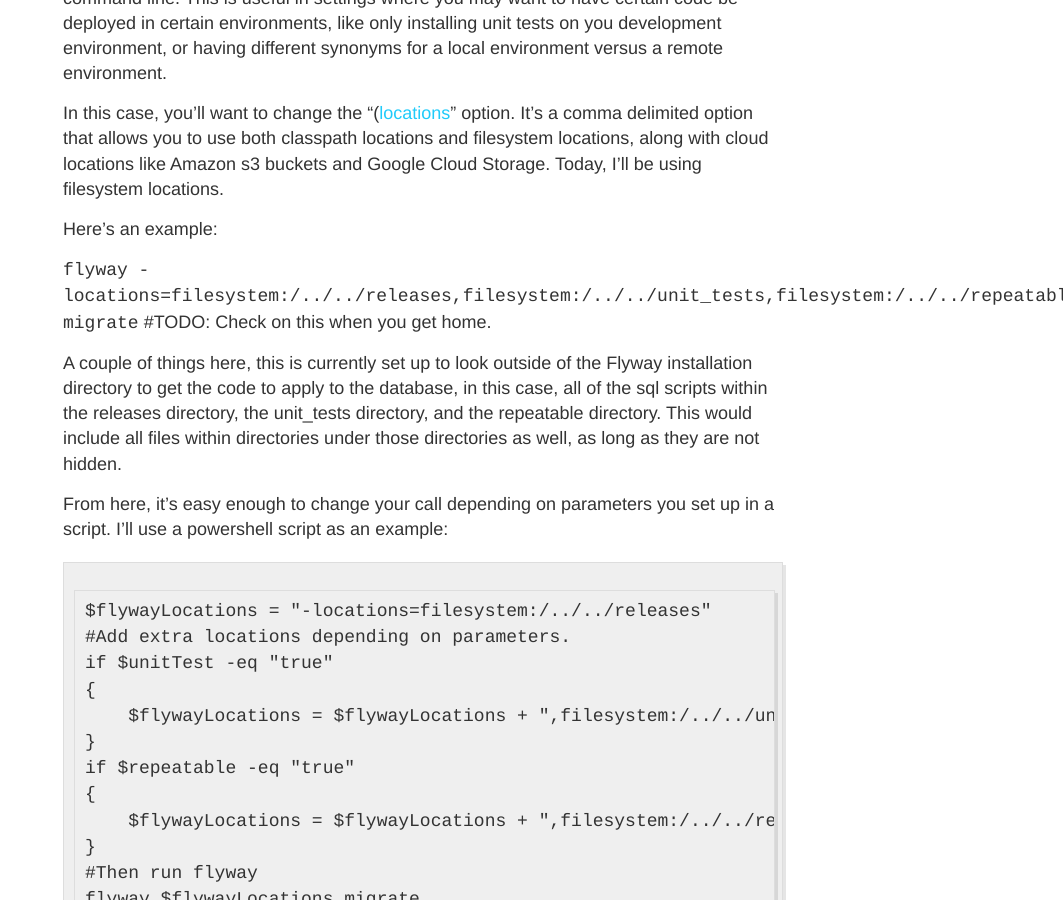
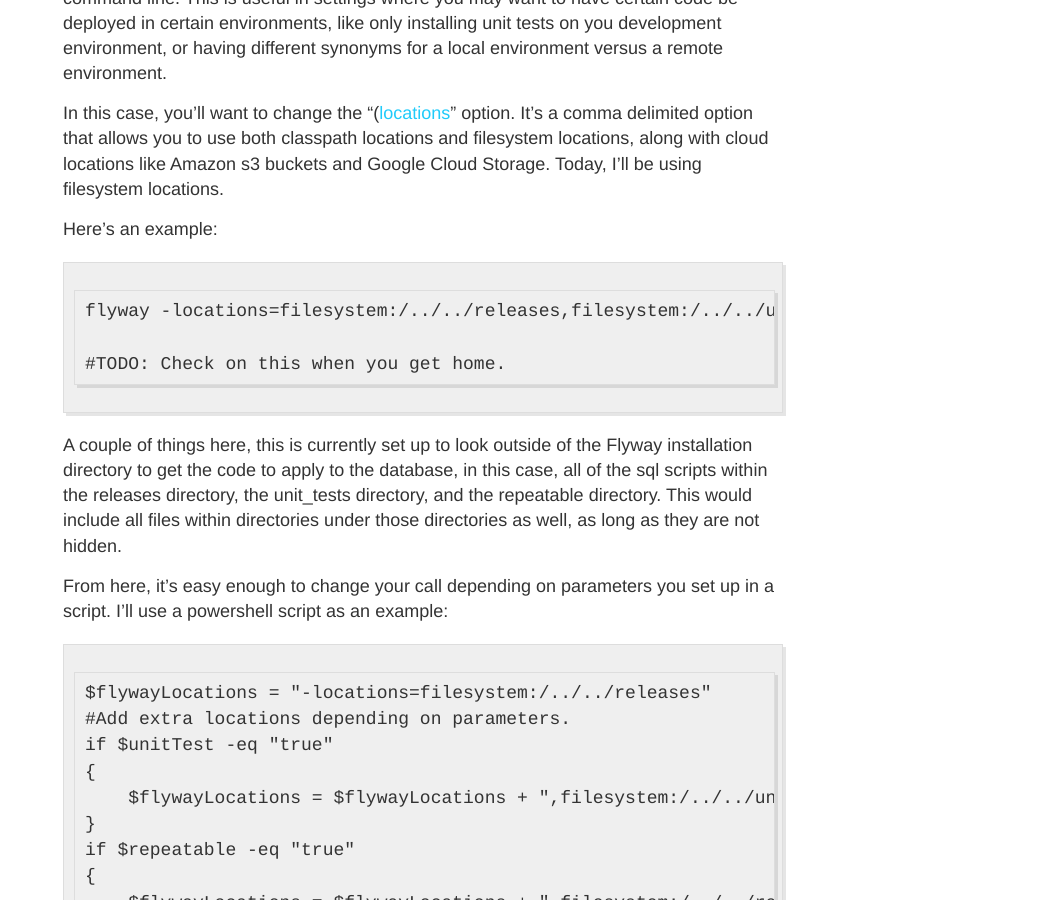
Before and after one commit to Octacon100/Octacon.github.io, a Jekyll site: the page built from _posts/2020-11-22-Flyway_location_from_command_line.md, in a window 1280 px wide and 900 px high, scrolled down 509 px. Shown: the whole window, without its empty margins (217-1280 px from the left). Built offline with Jekyll 4.4.1, drawn with Linux system fonts in a browser that asks for light colours.

Commit message:
formatting

```diff
--- a/_posts/2020-11-22-Flyway_location_from_command_line.md
+++ b/_posts/2020-11-22-Flyway_location_from_command_line.md
@@ -13,7 +13,9 @@
 
 Here's an example:
 
-`flyway -locations=filesystem:/../../releases,filesystem:/../../unit_tests,filesystem:/../../repeatable migrate` #TODO: Check on this when you get home.
+	flyway -locations=filesystem:/../../releases,filesystem:/../../unit_tests,filesystem:/../../repeatable migrate
+
+    #TODO: Check on this when you get home.
 
 A couple of things here, this is currently set up to look outside of the Flyway installation directory to get the code to apply to the database, in this case, all of the sql scripts within the releases directory, the unit_tests directory, and the repeatable directory. This would include all files within directories under those directories as well, as long as they are not hidden.
 
```
